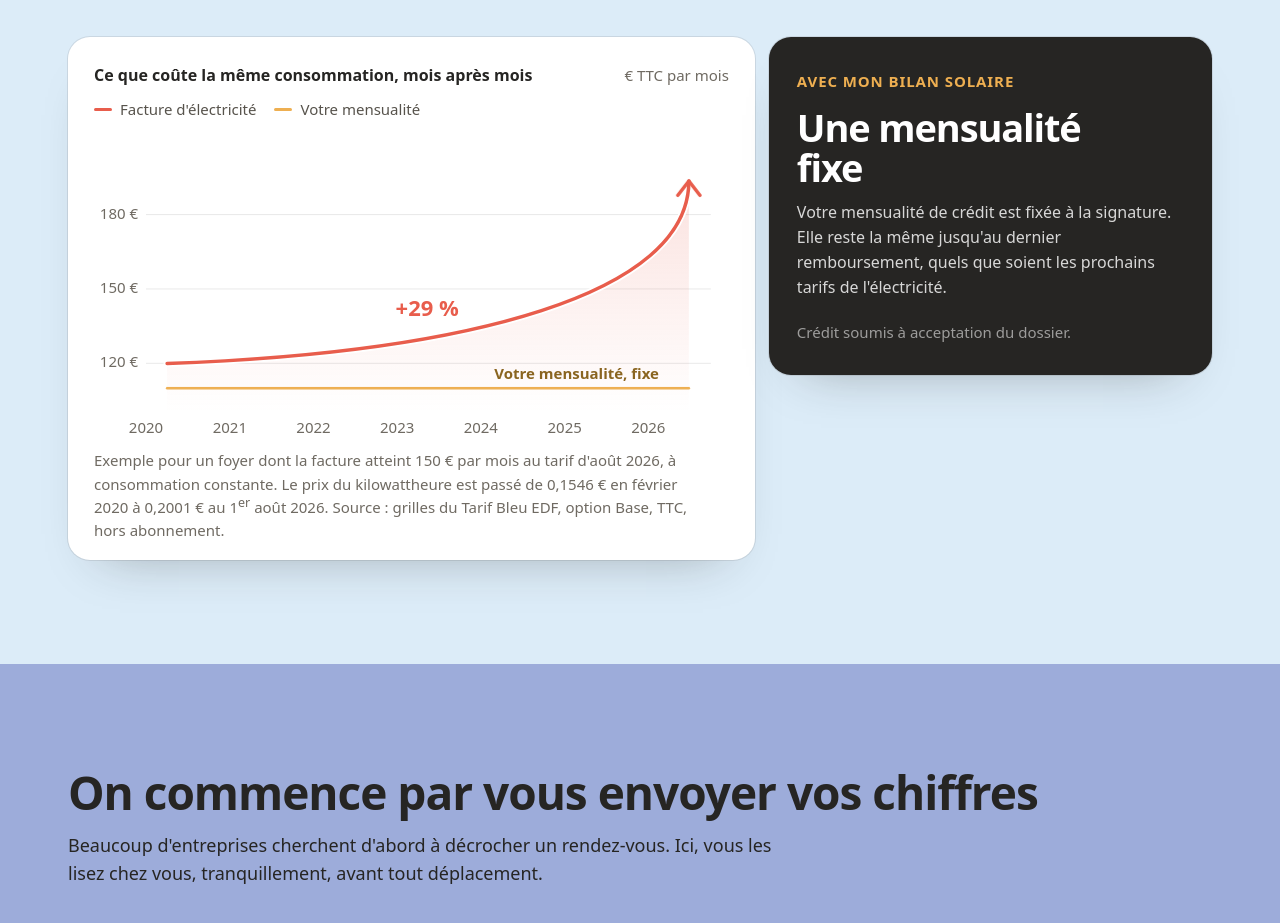
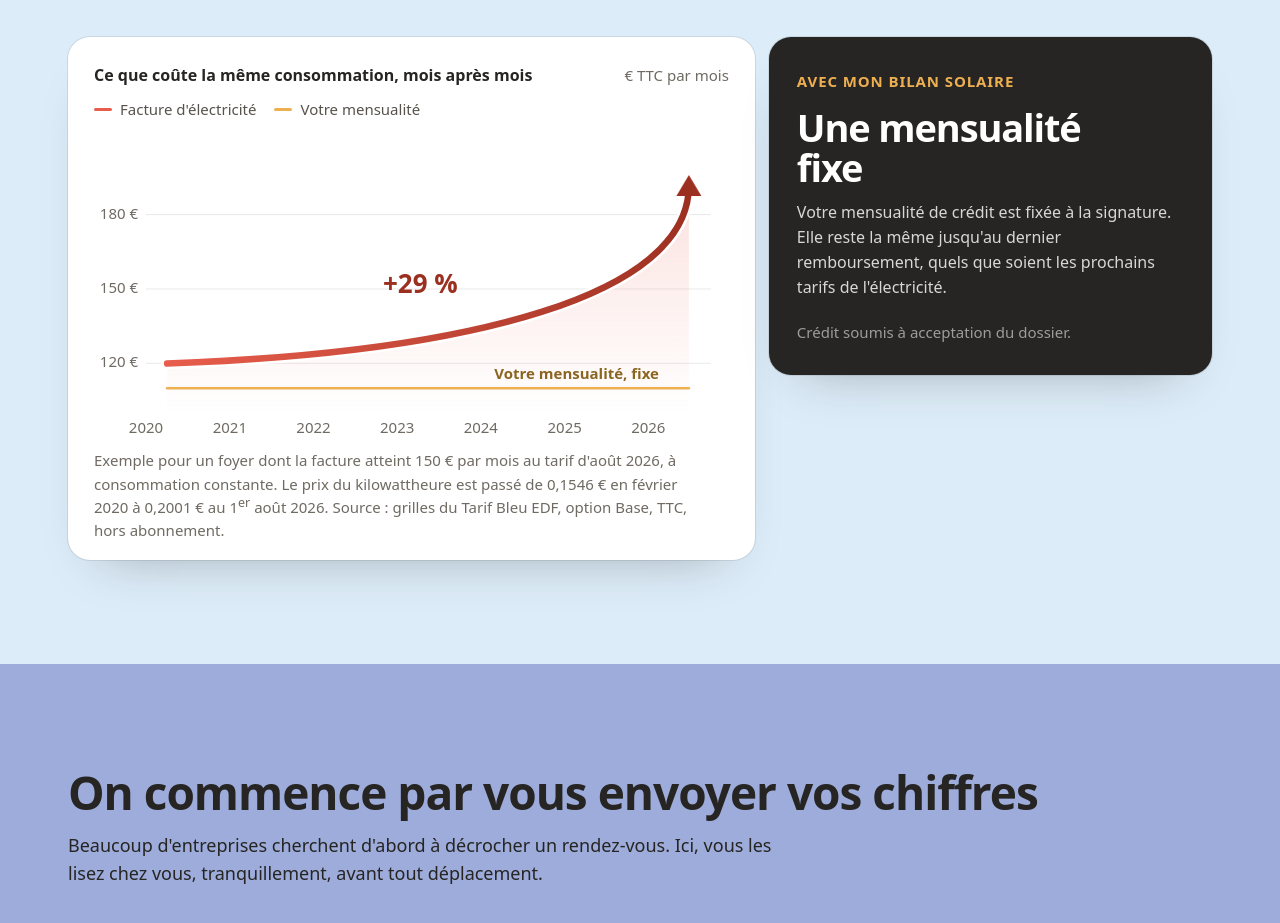
Before and after one commit to remivinel-netizen/lp-mon-bilan-solaire, a plain HTML site: page index.html in a window 1280 px wide. Shown: the part 1720-2643 px from the top of the page. Drawn offline with Linux system fonts and the light colour scheme; a web font is replaced by a local one.

Commit message:
Flèche plus affirmée : fût épaissi, pointe pleine, dégradé
Trois changements qui vont dans le même sens.

Le fût passe de 3,5 à 6,5 px (5 px sous 460 px de cadre), et son liseré
blanc suit. La pointe n'est plus deux traits ouverts mais un triangle
plein : c'est ce qui lui donne son aplomb. Elle recouvre la fin du fût,
qui s'arrête à mi-hauteur du triangle, donc aucune jointure à traiter.

La flèche s'assombrit en montant, du corail de la marque au rouge sombre
à la pointe : la hausse se lit dans la couleur autant que dans la pente,
et la pointe gagne en contraste — 3,44:1 au départ, 7,44:1 à l'arrivée.
« +29 % » passe à 26 px (21 px en étroit) et au rouge sombre, à 7,44:1.

Le placement des libellés tient compte du fût plus épais : sa marge est
désormais dérivée de l'épaisseur plutôt que fixée à 8 px. Vérifié de 320
à 1920 px : 14 px d'écart au minimum, aucun chevauchement, pointe et fût
dans le cadre, tracé toujours animé après redessin.

Co-Authored-By: Claude Opus 5 <noreply@anthropic.com>

```diff
--- a/index.html
+++ b/index.html
@@ -1320,16 +1320,23 @@ section{position:relative}
     /* La flèche est devenue le sujet du graphique : elle part de 2020, monte
        vers la droite et se termine pointe en haut. Le liseré blanc la garde
        nette là où elle traverse les repères et l'aplat de la facture. */
+    var ep = narrow ? 5 : 6.5;                 /* épaisseur du fût */
+    var hl = narrow ? 16 : 21, hw = narrow ? 9.5 : 12.5;   /* longueur et demi-largeur de la pointe */
     var ax0 = X(pts[0].t) + 14, ay0 = Y(pts[0].m) - (narrow ? 22 : 10);
-    var ax1 = W - P.r - (narrow ? 14 : 22), ay1 = Y(v1) + (narrow ? 12 : 16);
+    var ax1 = W - P.r - (narrow ? 14 : 22);
+    var ayT = Y(v1) + (narrow ? 8 : 10);       /* le sommet de la pointe */
+    var ay1 = ayT + hl * .5;                   /* le fût s'arrête dans la pointe */
     var dx = ax1 - ax0, dy = ay0 - ay1;
     var courbe = 'M' + ax0 + ' ' + ay0 +
        ' C' + (ax0 + dx * .58) + ' ' + (ay0 - dy * .06) +
        ' ' + ax1 + ' ' + (ay1 + dy * .62) +
        ' ' + ax1 + ' ' + ay1;
-    var b = narrow ? 8 : 11;
-    var pointe = 'M' + (ax1 - b) + ' ' + (ay1 + b * 1.3) +
-       ' L' + ax1 + ' ' + ay1 + ' L' + (ax1 + b) + ' ' + (ay1 + b * 1.3);
+    /* Pointe pleine, et non plus deux traits ouverts : c'est ce qui donne à la
+       flèche son aplomb. Elle recouvre la fin du fût, d'où l'absence de jointure
+       à traiter. */
+    var pointe = 'M' + ax1 + ' ' + ayT +
+       ' L' + (ax1 + hw) + ' ' + (ayT + hl) +
+       ' L' + (ax1 - hw) + ' ' + (ayT + hl) + ' Z';
     /* L'aplat reprend la forme de la flèche : on referme sa courbe sur le sol
        du cadre. Le dégradé est relatif à la boîte du tracé, donc il s'adapte
        de lui-même à la hauteur du graphique. */
@@ -1337,18 +1344,24 @@ section{position:relative}
     var grad = el('linearGradient', {id: 'g-area', x1: 0, y1: 0, x2: 0, y2: 1}, defs);
     el('stop', {offset: '0', 'stop-color': '#E85D4C', 'stop-opacity': '.18'}, grad);
     el('stop', {offset: '1', 'stop-color': '#E85D4C', 'stop-opacity': '0'}, grad);
+    /* La flèche s'assombrit en montant : le corail de la marque au départ, le
+       rouge sombre à la pointe. La montée se voit dans la couleur autant que
+       dans la pente, et la pointe gagne en contraste. */
+    var gf = el('linearGradient', {id: 'g-fleche', gradientUnits: 'userSpaceOnUse',
+      x1: ax0, y1: ay0, x2: ax1, y2: ayT}, defs);
+    el('stop', {offset: '0', 'stop-color': '#E85D4C'}, gf);
+    el('stop', {offset: '1', 'stop-color': '#9B2F20'}, gf);
     el('path', {class: 'fadein', fill: 'url(#g-area)',
       d: courbe + ' V' + (H - P.b) + ' H' + ax0 + ' Z'}, svg);
     /* liseré */
-    el('path', {class: 'draw draw--halo', fill: 'none', stroke: '#fff', 'stroke-width': 7,
+    el('path', {class: 'draw draw--halo', fill: 'none', stroke: '#fff', 'stroke-width': ep + 5,
       'stroke-linecap': 'round', d: courbe}, svg);
-    el('path', {class: 'fadein', fill: 'none', stroke: '#fff', 'stroke-width': 7,
-      'stroke-linecap': 'round', 'stroke-linejoin': 'round', d: pointe}, svg);
+    el('path', {class: 'fadein', fill: '#fff', stroke: '#fff', 'stroke-width': 5,
+      'stroke-linejoin': 'round', d: pointe}, svg);
     /* flèche */
-    var fleche = el('path', {class: 'draw draw--fleche', fill: 'none', stroke: '#E85D4C', 'stroke-width': 3.5,
-      'stroke-linecap': 'round', d: courbe}, svg);
-    var tete = el('path', {class: 'fadein', fill: 'none', stroke: '#E85D4C', 'stroke-width': 3.5,
-      'stroke-linecap': 'round', 'stroke-linejoin': 'round', d: pointe}, svg);
+    var fleche = el('path', {class: 'draw draw--fleche', fill: 'none', stroke: 'url(#g-fleche)',
+      'stroke-width': ep, 'stroke-linecap': 'round', d: courbe}, svg);
+    var tete = el('path', {class: 'fadein', fill: '#9B2F20', stroke: 'none', d: pointe}, svg);
 
     /* Le graphique est fluide : à 300 px de large comme à 700, on ne peut pas
        savoir d'avance où la flèche passe. Les libellés sont donc placés après
@@ -1365,7 +1378,7 @@ section{position:relative}
     var occupe = [];
     [].forEach.call(svg.querySelectorAll('text'), function(t){ occupe.push(t.getBBox()); });
     function libre(node){
-      var r = node.getBBox(), m = 8;
+      var r = node.getBBox(), m = ep / 2 + 9;
       for (var i = 0; i < trace.length; i++){
         var q = trace[i];
         if (q.x > r.x - m && q.x < r.x + r.width + m &&
@@ -1391,7 +1404,7 @@ section{position:relative}
        grand texte au seuil de 3:1 (il est à 3,44:1 sur blanc). */
     var mi = fleche.getPointAtLength(fleche.getTotalLength() * .52);
     var pc = el('text', {class: 'fadein', 'text-anchor': 'end',
-      'font-size': narrow ? 19 : 22, 'font-weight': 800, fill: '#E85D4C'}, svg);
+      'font-size': narrow ? 21 : 26, 'font-weight': 900, fill: '#9B2F20'}, svg);
     pc.textContent = '+29' + NB + '%';
     placer(pc, [[mi.x - 12, mi.y - 14], [mi.x - 12, mi.y - 38],
                 [mi.x - 46, mi.y - 14], [mi.x + 34, mi.y + 26]]);
```
